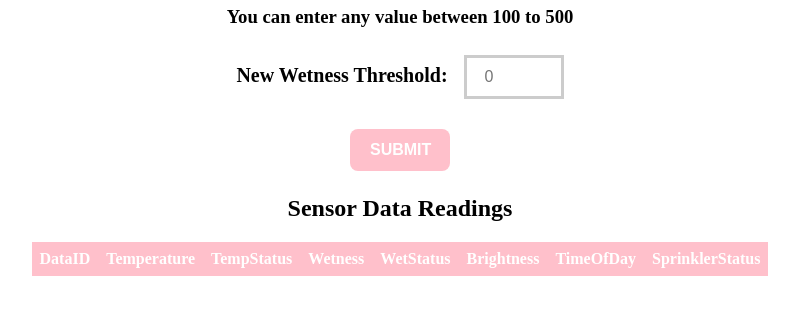
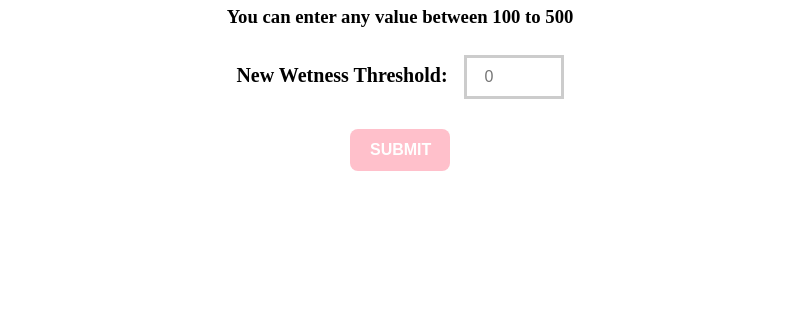
Before and after one commit to JohnChung2002/SmartHomePlus, a Flask app: page /api/node_1/ in a window 1280 px wide. Shown: the part 250-565 px from the top of the page, without its empty margins (240-1039 px from the left). Run offline with Flask 3, Linux system fonts and the light colour scheme; lists and menus that the app fills with data are empty; parts of the project's set-up code (start-up, migrations or seed data) failed here and were passed over.

Commit message:
Bug Fixes

```diff
--- a/templates/cheryl_index.html
+++ b/templates/cheryl_index.html
@@ -99,37 +99,5 @@
           <input type="submit" value="SUBMIT" onclick="showMessage()"><br>
         </form>
 
-
-        <h2>Sensor Data Readings</h2>
-        <table>
-          <thead>
-            <tr>
-              <th>DataID</th>
-              <th>Temperature</th>
-              <th>TempStatus</th>
-              <th>Wetness</th>
-              <th>WetStatus</th>
-              <th>Brightness</th>
-              <th>TimeOfDay</th>
-              <th>SprinklerStatus</th>
-            </tr>
-          </thead>
-          <tbody>
-            {% for row in rows %}
-            <tr>
-              <td>{{ row[0] }}</td>
-              <td>{{ row[1] }}</td>
-              <td>{{ row[2] }}</td>
-              <td>{{ row[3] }}</td>
-              <td>{{ row[4] }}</td>
-              <td>{{ row[5] }}</td>
-              <td>{{ row[6] }}</td>
-              <td>{{ row[7] }}</td>
-            </tr>
-            {% endfor %}
-          </tbody>
-        </table>
-        <br>
-
     </body>
 </html>
```
Also changed, not shown: cheryl_node/WaterSprinkler.py (line endings or trailing spaces).
